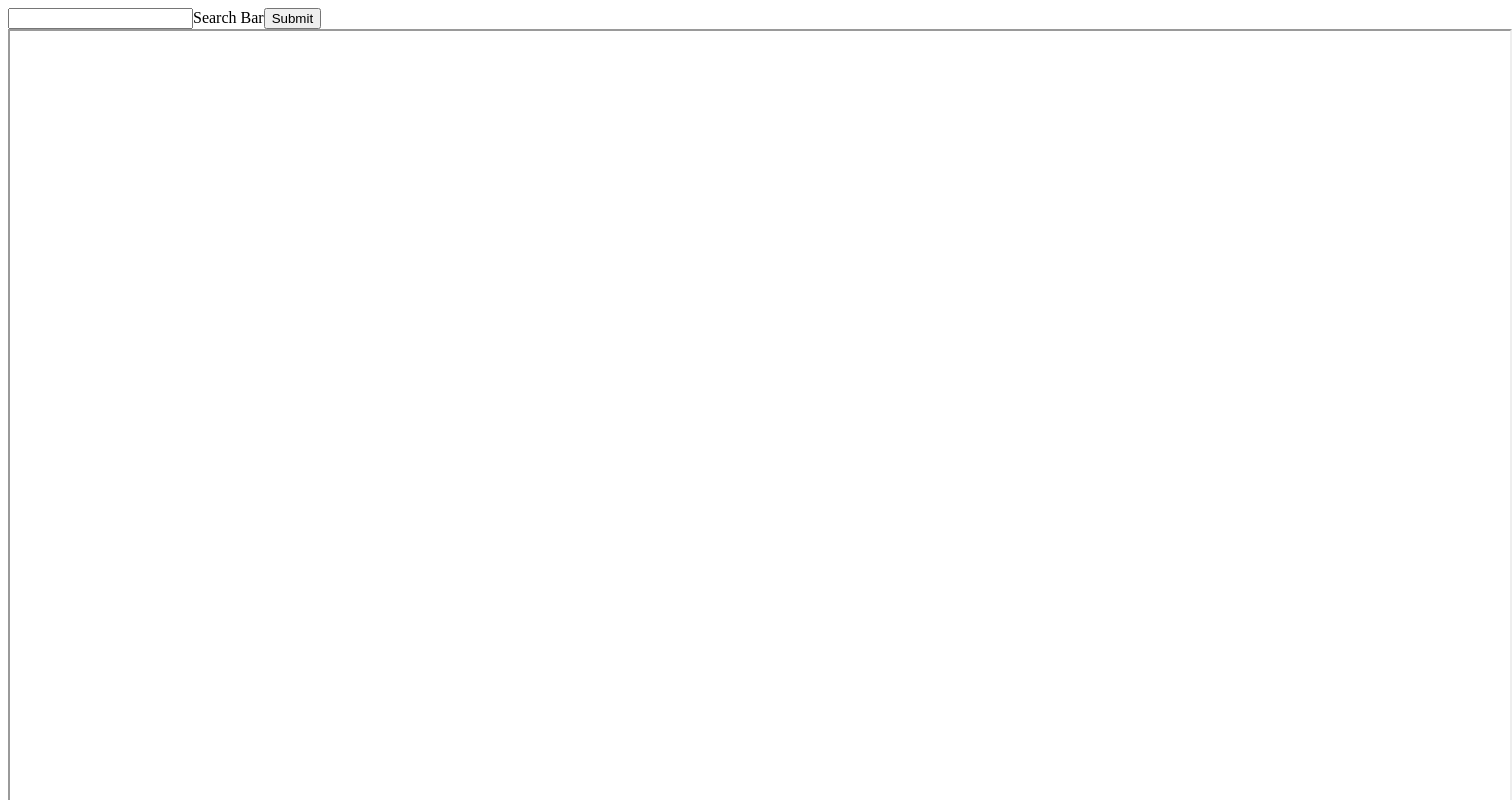
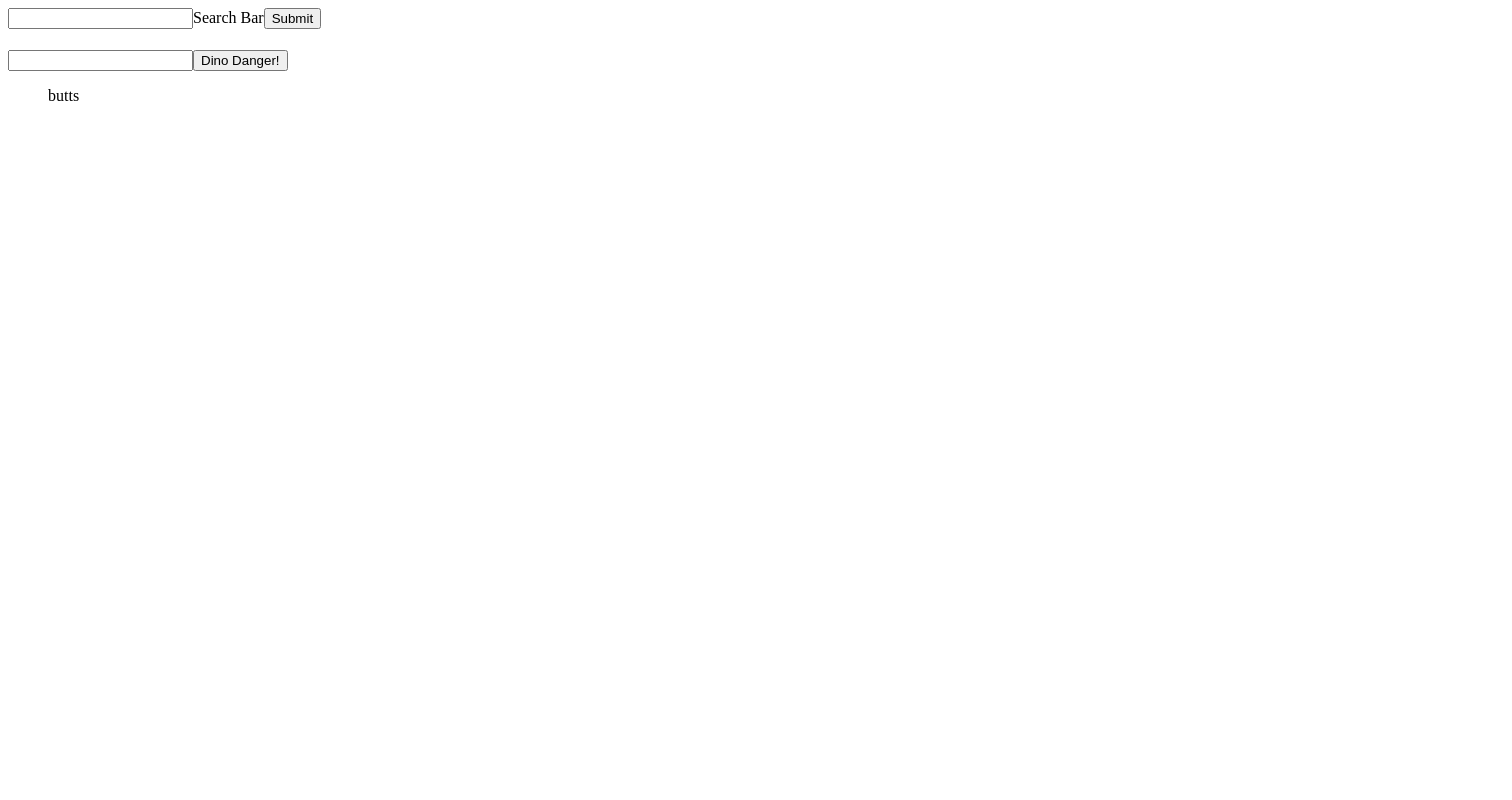
Before and after one commit to wcpines/youragora, a React (Create React App) app in the folder your-agora-fe/: page / in a window 1280 px wide. Shown: the top 800 px of the page, 1512 px wide, since content can reach past the window. Built offline with nearby package versions, Linux system fonts and the light colour scheme.

Commit message:
update getArticle to update state with all content we want

```diff
--- a/your-agora-fe/src/components/MainArticle.js
+++ b/your-agora-fe/src/components/MainArticle.js
@@ -2,18 +2,16 @@
 import { connect } from 'react-redux'
 
 function MainArticle (props){
-    debugger
-    var article = props.mainArticle.replace(/</g,"%3C").replace(/>/g,"%3E")
-    var src = "data:text/html;charset=utf-8, " + article
-    return (
-      <div>
-        <iframe src={src} width="1500px" height="1000px" />
-      </div>
-    )
+  return (
+    <div>
+      <h1>{props.title}</h1>
+      <div style={{"textAlign": "left"}} dangerouslySetInnerHTML={{__html: props.content}} />
+    </div>
+  )
 }
 
 function mapStateToProps(state){
-  return state
+  return state.mainArticle
 }
 
 export default connect(mapStateToProps)(MainArticle)
--- a/your-agora-fe/src/reducers/rootReducer.js
+++ b/your-agora-fe/src/reducers/rootReducer.js
@@ -10,11 +10,10 @@
 // }
 
 
-function mainArticle(state = "", action){
+function mainArticle(state = {}, action){
  switch (action.type) {
-   case "FETCH_CONTENT":
-        let content = action.payload.content
-        return content
+   case "FETCH_ARTICLE":
+        return action.payload
     default:
          return state
     }
```
